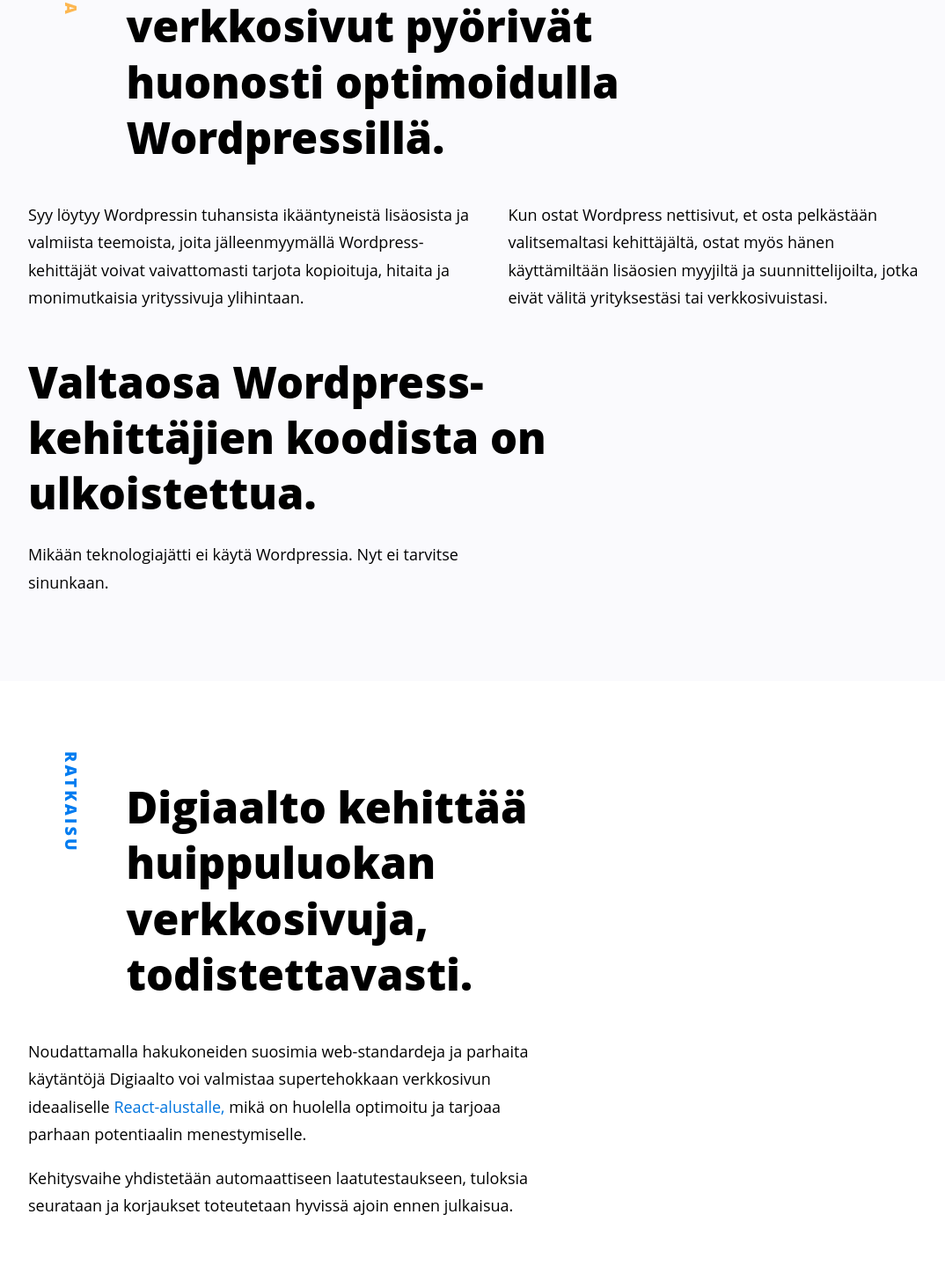
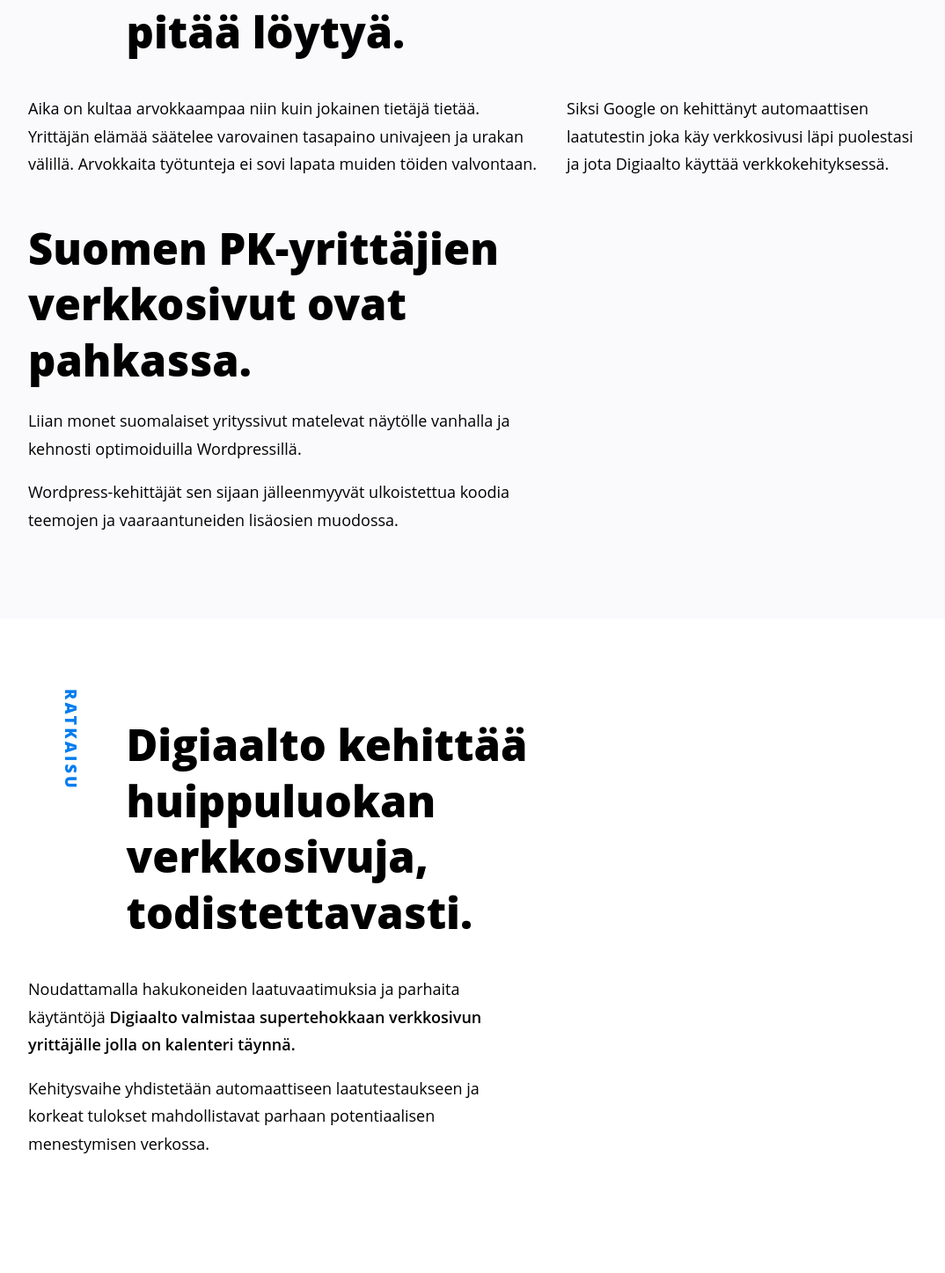
Before and after one commit to digiaalto/etusivu, a Next.js app: page / in a window 1280 px wide. Shown: the part 1023-2470 px from the top of the page at 88% size, without its empty margins (96-1170 px from the left). Built offline with nearby package versions, Linux system fonts and the light colour scheme; a small style sheet from the web is missing.

Commit message:
major content change

```diff
--- a/components/LP_Audit.js
+++ b/components/LP_Audit.js
@@ -14,7 +14,8 @@ const LP_Audit = () => {
           Google Lighthouse on ilmainen automaattinen työkalu verkkosivujen
           laadun mittaamiseen josta selviää kuinka verkkosivusi näkyy ja pärjää
           verkossa. Sillä voidaan auditoida mikä tahansa verkkosivun
-          suorituskyky, saavutettavuus ja hakukoneoptimointi.
+          suorituskyky, saavutettavuus ja hakukoneoptimointi muutamassa
+          sekunnissa.
         </p>
         <a
           className={styles.button}
--- a/components/LP_Expect.js
+++ b/components/LP_Expect.js
@@ -9,9 +9,9 @@ const LP_Expect = () => {
           <List
             items={[
               "Verkkokauppaa",
+              "Työn ulkoistamista",
               "Logon suunnittelua",
-              "Työn ulkoistamista",
-              "Heikentynyttä laatua",
+              "Hutilointia",
               "Myöhäistä toimitusta",
             ]}
           />
@@ -22,9 +22,9 @@ const LP_Expect = () => {
           </h3>
           <List
             items={[
-              "Sisällönhallintapalvelua",
-              "Parhainta optimointia",
-              "Ankaraa laatutestausta",
+              "Mitä tahansa sisällönhallintapalvelua",
+              "A-luokan optimointia",
+              "Laatutestauksen tuloksia",
               "Käyttäjäystävällisyyttä",
               "Virtaviivaista prosessia",
             ]}
--- a/components/LP_Hero.js
+++ b/components/LP_Hero.js
@@ -18,7 +18,7 @@ const Hero = () => {
           </h2>
         </div>
         <div className={styles.lueLisaaContainer}>
-          <Link href="#parempaa-laatua">
+          <Link href="#ongelmia-paratiisissa">
             <a>
               <img
                 src="lue-lisaa.svg"
--- a/components/LP_Pricing.js
+++ b/components/LP_Pricing.js
@@ -11,9 +11,8 @@ const LP_Pricing = () => {
           3,200€.
         </h3>
         <p className={styles.note}>
-          Kaikki on hoidettu puolestasi, sinun tarvitsee vain täyttää
-          yksinkertainen haastattelulomake jonka saat antamaasi
-          sähköpostiosoitteeseen. Digiaalto laskuttaa 50% työn aloitettua.
+          Kaikki on hoidettu puolestasi, sinun tarvitsee vain täyttää yksi
+          haastattelulomake. Digiaalto laskuttaa 50% työn alkaessa.
         </p>
       </div>
     </section>
--- a/components/LP_Problem.js
+++ b/components/LP_Problem.js
@@ -3,36 +3,38 @@ import { Fade } from "react-awesome-reveal"
 
 const LP_Problem = () => {
   return (
-    <section className={styles.section} id="parempaa-laatua">
+    <section className={styles.section} id="ongelmia-paratiisissa">
       <div className={styles.content}>
         <Fade direction="up" triggerOnce>
           <div className={styles.headerWrapper}>
-            <span className={styles.preheader}>Ongelma</span>
+            <span className={styles.preheader}>Ongelmia</span>
             <h2 className={styles.header}>
-              Suomessa lähes kaikki verkkosivut pyörivät huonosti optimoidulla
-              Wordpressillä.
+              Yrittäjän elämä on kiireistä, silti nettisivut pitää löytyä.
             </h2>
           </div>
           <div className={styles.pWrapper}>
             <p>
-              Syy löytyy Wordpressin tuhansista ikääntyneistä lisäosista ja
-              valmiista teemoista, joita jälleenmyymällä Wordpress-kehittäjät
-              voivat vaivattomasti tarjota kopioituja, hitaita ja monimutkaisia
-              yrityssivuja ylihintaan.
+              Aika on kultaa arvokkaampaa niin kuin jokainen tietäjä tietää.
+              Yrittäjän elämää säätelee varovainen tasapaino univajeen ja urakan
+              välillä. Arvokkaita työtunteja ei sovi lapata muiden töiden
+              valvontaan.
             </p>
             <p>
-              Kun ostat Wordpress nettisivut, et osta pelkästään valitsemaltasi
-              kehittäjältä, ostat myös hänen käyttämiltään lisäosien myyjiltä ja
-              suunnittelijoilta, jotka eivät välitä yrityksestäsi tai
-              verkkosivuistasi.
+              Siksi Google on kehittänyt automaattisen laatutestin joka käy
+              verkkosivusi läpi puolestasi ja jota Digiaalto käyttää
+              verkkokehityksessä.
             </p>
           </div>
           <h2 className={styles.header}>
-            Valtaosa Wordpress-kehittäjien koodista on ulkoistettua.
+            Suomen PK-yrittäjien verkkosivut ovat pahkassa.
           </h2>
           <p>
-            Mikään teknologiajätti ei käytä Wordpressia. Nyt ei tarvitse
-            sinunkaan.
+            Liian monet suomalaiset yrityssivut matelevat näytölle vanhalla ja
+            kehnosti optimoiduilla Wordpressillä.
+          </p>
+          <p>
+            Wordpress-kehittäjät sen sijaan jälleenmyyvät ulkoistettua koodia
+            teemojen ja vaaraantuneiden lisäosien muodossa.
           </p>
         </Fade>
       </div>
--- a/components/LP_Solution.js
+++ b/components/LP_Solution.js
@@ -1,7 +1,7 @@
 import styles from "../styles/LP_Solution.module.sass"
 import { Fade } from "react-awesome-reveal"
 
-const reactLink = "https://reactjs.org/"
+const reactLink = "https://nextjs.org/"
 
 const LP_Solution = () => {
   return (
@@ -15,18 +15,16 @@ const LP_Solution = () => {
             </h1>
           </div>
           <p>
-            Noudattamalla hakukoneiden suosimia web-standardeja ja parhaita
-            käytäntöjä Digiaalto voi valmistaa supertehokkaan verkkosivun
-            ideaaliselle{" "}
-            <a href={reactLink} target="_blank" rel="noopener noreferrer">
-              React-alustalle,{" "}
-            </a>
-            mikä on huolella optimoitu ja tarjoaa parhaan potentiaalin
-            menestymiselle.
+            Noudattamalla hakukoneiden laatuvaatimuksia ja parhaita käytäntöjä{" "}
+            <span className="bold">
+              Digiaalto valmistaa supertehokkaan verkkosivun yrittäjälle jolla
+              on kalenteri täynnä.
+            </span>
           </p>
           <p>
-            Kehitysvaihe yhdistetään automaattiseen laatutestaukseen, tuloksia
-            seurataan ja korjaukset toteutetaan hyvissä ajoin ennen julkaisua.
+            Kehitysvaihe yhdistetään automaattiseen laatutestaukseen ja korkeat
+            tulokset mahdollistavat parhaan potentiaalisen menestymisen
+            verkossa.
           </p>
         </Fade>
       </div>
--- a/styles/LP_Hero.module.sass
+++ b/styles/LP_Hero.module.sass
@@ -21,10 +21,11 @@ $desktopSize: 63rem
 	font-weight: 800
 	margin-top: 1rem
 	margin-bottom: 3rem
+	letter-spacing: -0.25rem
 
 .header
 	margin-top: 0
-	font-size: $h5Size
+	font-size: $h4Size
 
 .lueLisaaContainer
 	display: flex
@@ -36,8 +37,6 @@ $desktopSize: 63rem
 	transition: all .4s ease-in-out
 	&:hover
 		transform: rotate(180deg)
-
-
 
 .highlight
 	@supports (background-clip: text) and (-webkit-text-fill-color: transparent)
@@ -71,7 +70,6 @@ $desktopSize: 63rem
 		max-width: $laptopWidth
 		font-size: 5rem
 	.header
-		font-size: $h3Size
 		max-width: $laptopWidth
 
 
```
